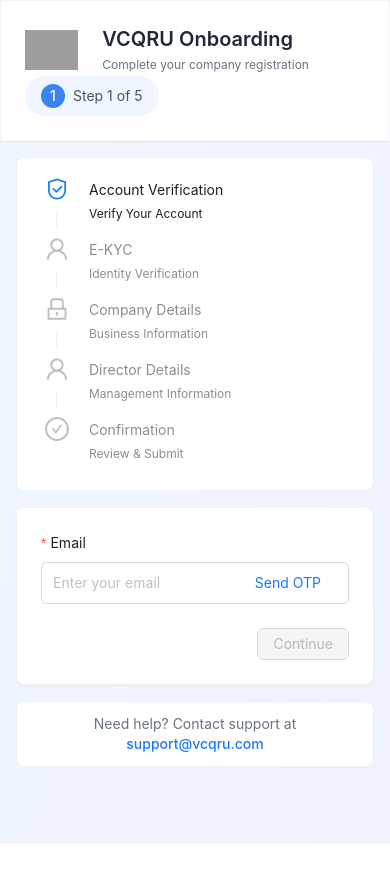
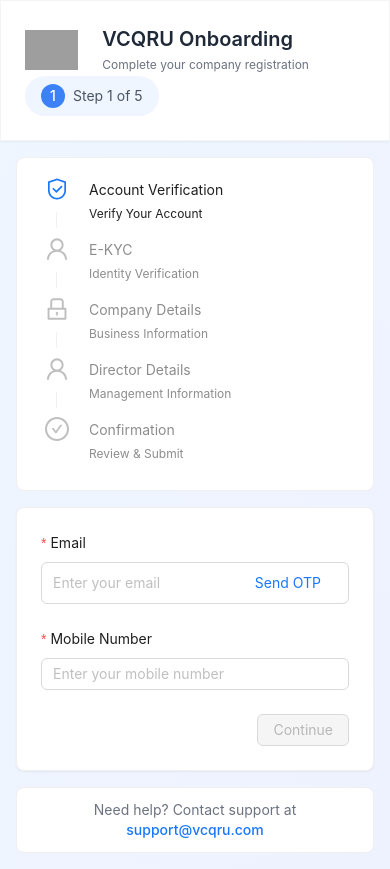
Before and after one commit to akashvcqru/AI_project, a Next.js app in the folder frontend/: page /onboarding in a window 390 px wide. Before the commit the page ends 844 px from the top, so only its background shows below. Built offline with nearby package versions, Linux system fonts and the light colour scheme; grey boxes are pictures that could not be loaded.

Commit message:
Enhance AccountVerification component: update OTP label for clarity, add mobile number input field with validation, and integrate mobile number display in ConfirmationSection for improved user onboarding experience.

```diff
--- a/frontend/components/onboarding/AccountVerification.tsx
+++ b/frontend/components/onboarding/AccountVerification.tsx
@@ -291,7 +291,7 @@ const AccountVerification = ({ onNext, onPrev, onAlreadySubmitted }: AccountVeri
         {isOtpSent && !isEmailVerified && (
           <Form.Item
             name="otp"
-            label="OTP"
+            label="Email Verification OTP"
             rules={[
               { required: true, message: 'Please input the OTP!' },
               { len: 6, message: 'OTP must be 6 digits' }
@@ -314,6 +314,26 @@ const AccountVerification = ({ onNext, onPrev, onAlreadySubmitted }: AccountVeri
           </Form.Item>
         )}
 
+        <Form.Item
+          name="mobileNumber"
+          label="Mobile Number"
+          rules={[
+            { required: true, message: 'Please input your mobile number!' },
+            { pattern: /^[0-9]{10}$/, message: 'Please enter a valid 10-digit mobile number' }
+          ]}
+        >
+          <Input
+            placeholder="Enter your mobile number"
+            maxLength={10}
+            onChange={(e) => {
+              const value = e.target.value.replace(/[^0-9]/g, '')
+              updateFormData('mobileNumber', value)
+              form.setFieldsValue({ mobileNumber: value })
+            }}
+            value={formData.mobileNumber}
+          />
+        </Form.Item>
+
         <div className="flex justify-end gap-4">
           <Button type="primary" htmlType="submit" disabled={!isEmailVerified}>
             Continue
--- a/frontend/components/onboarding/ConfirmationSection.tsx
+++ b/frontend/components/onboarding/ConfirmationSection.tsx
@@ -153,6 +153,7 @@ const ConfirmationSection = ({ onNext, onPrev }: ConfirmationProps) => {
                 {formData.isEmailVerified ? '✓ Verified' : '✗ Not Verified'}
               </span>
             </Descriptions.Item>
+            <Descriptions.Item label="Mobile Number">{formData.mobileNumber}</Descriptions.Item>
           </Descriptions>
         </Card>
 
--- a/frontend/contexts/OnboardingContext.tsx
+++ b/frontend/contexts/OnboardingContext.tsx
@@ -6,6 +6,7 @@ interface FormData {
   // Account Verification
   email: string
   isEmailVerified: boolean
+  mobileNumber: string
 
   // eKYC Details
   panNumber: string
@@ -48,6 +49,7 @@ const initialFormData: FormData = {
   // Account Verification
   email: '',
   isEmailVerified: false,
+  mobileNumber: '',
 
   // eKYC Details
   panNumber: '',
```
